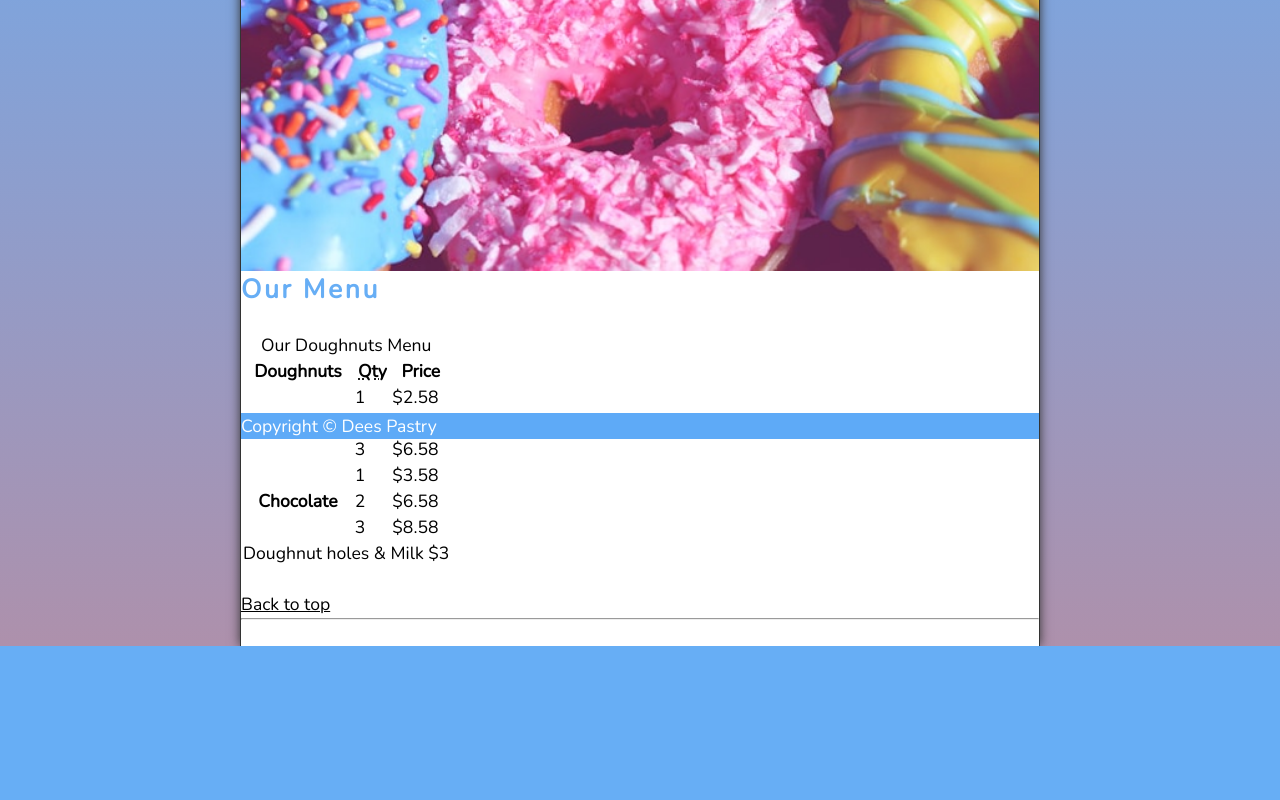
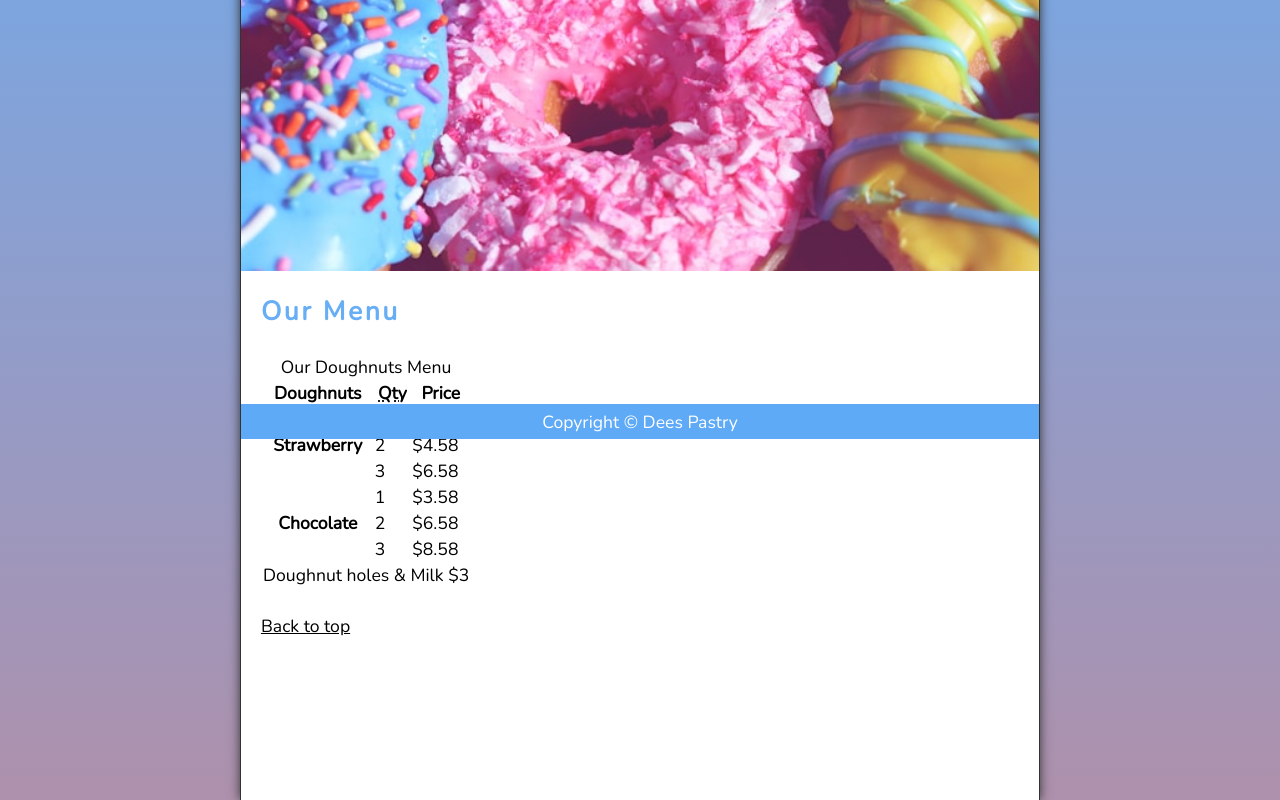
Before and after one commit to DessyZeal/finalproject, a plain HTML site: page index.html in a window 1280 px wide. Shown: the part 361-1161 px from the top of the page. Before the commit the page ends 1007 px from the top, so only its background shows below. Drawn offline with nearby package versions, Linux system fonts and the light colour scheme.

Commit message:
new commit

```diff
--- a/index.html
+++ b/index.html
@@ -80,7 +80,6 @@
             </p>
         </article>
     </main>
-    <hr>
     <footer class="footer">
         <p>
             <span class="nowrap">Copyright &copy;</span>
--- a/style.css
+++ b/style.css
@@ -166,4 +166,20 @@ a:active {
     bottom: 0;
     background-color: var(--HEADER-BGCOLOR);
     color: var(--HEADER-COLOR);
+    padding: var(--PADDING-TOP-BOTTOM) var(--PADDING-LEFT-RIGHT);
+    text-align: center;
 }
+/* MAIN */
+.main {
+    padding: var(--PADDING-TOP-BOTTOM) var(--PADDING-LEFT-RIGHT);
+}
+.main__article {
+    scroll-margin-top: var(--MARGIN);
+    margin: var(--MARGIN);
+}
+.main__article:first-child {
+    margin-top: 1em;
+}
+.main__article:last-child {
+    min-height: calc(100vh - 20rem);
+}
```
